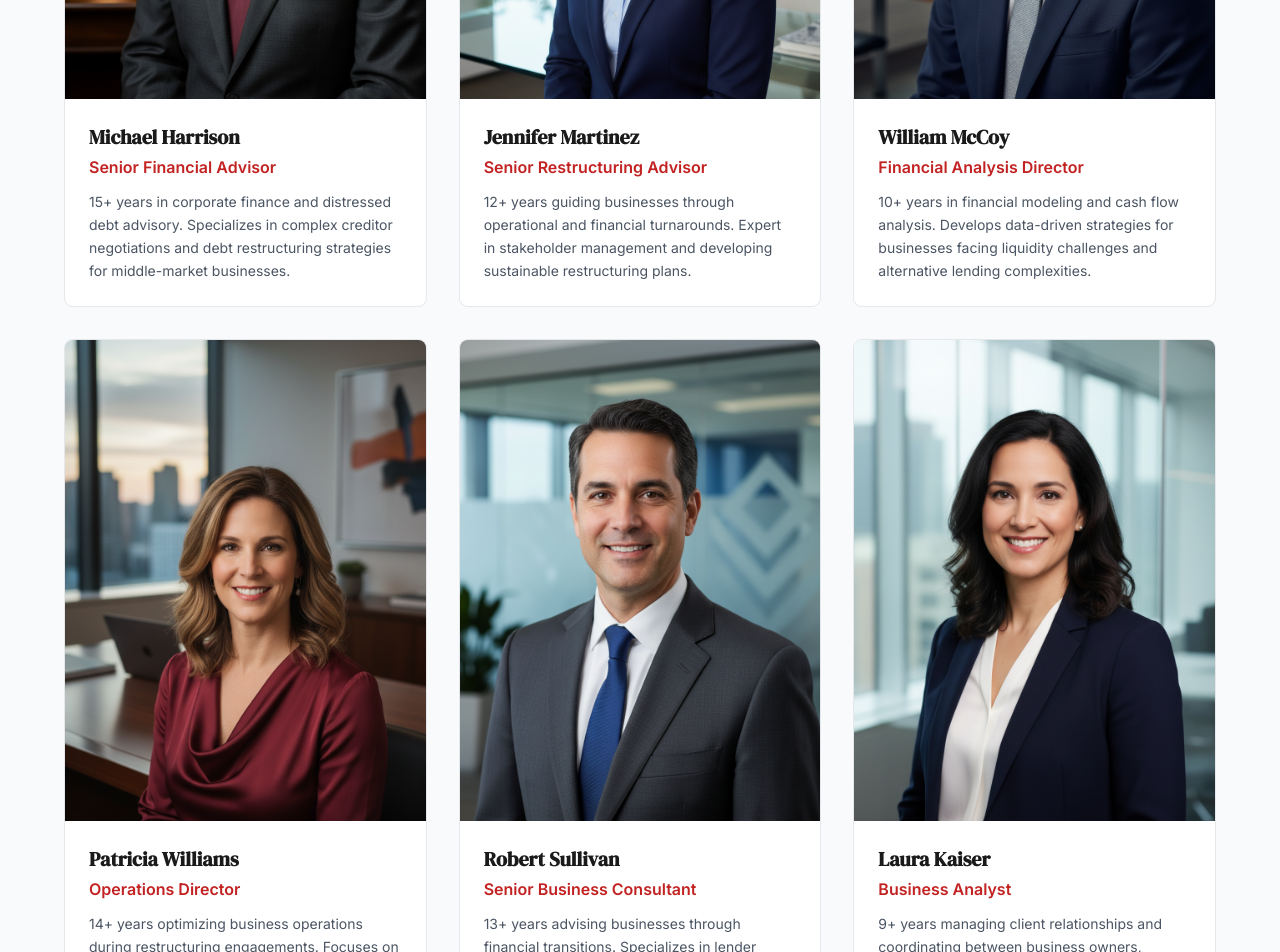
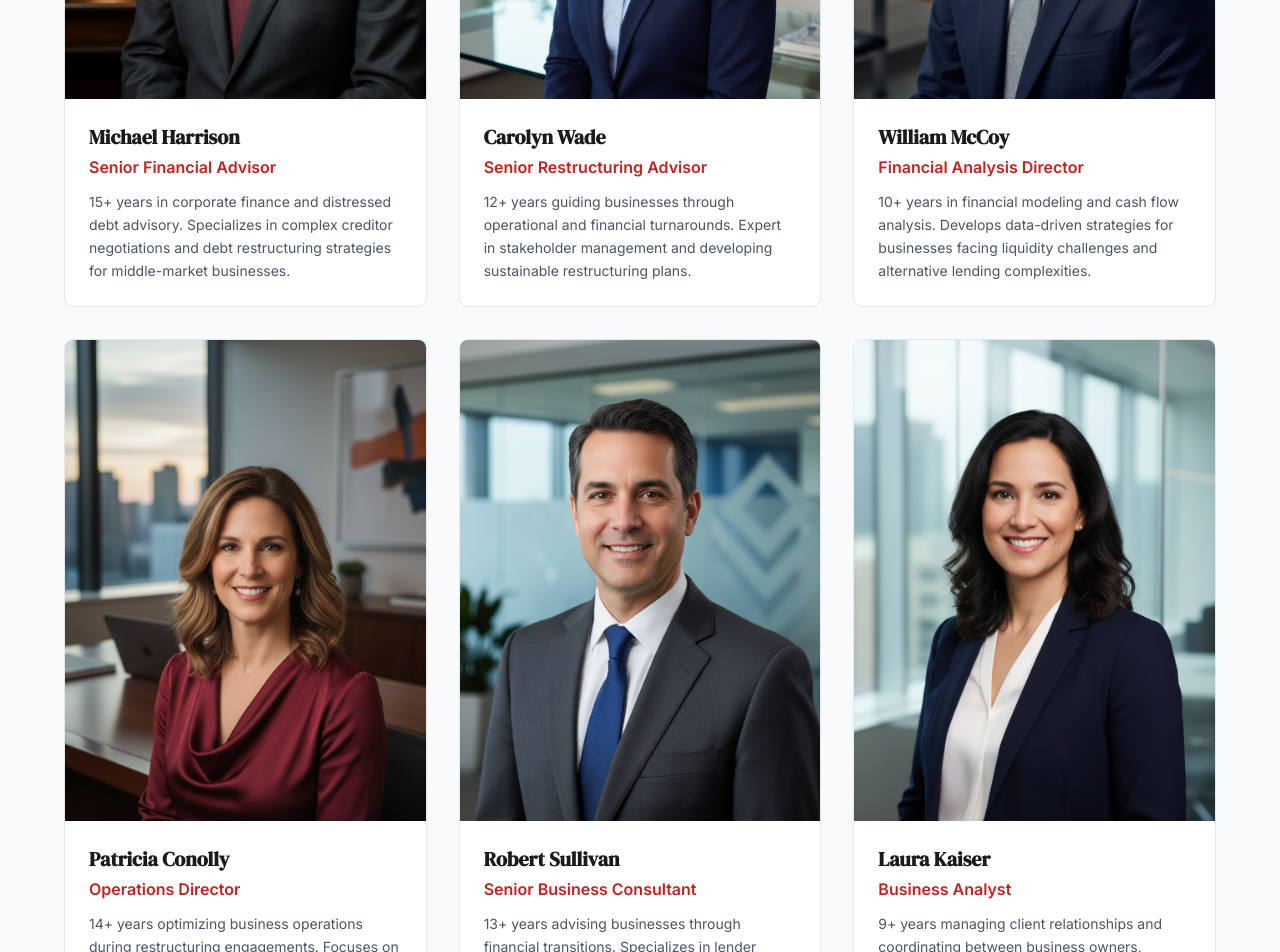
Before and after one commit to samknows9999/sg-054d5103-85fc-4583-be9c-e577d71113a8-1779968500, a Next.js app: page /team in a window 1280 px wide. Shown: the part 3100-4052 px from the top of the page. Built offline with nearby package versions, Linux system fonts and the light colour scheme.

Commit message:
Update src/pages/team.tsx

```diff
--- a/src/pages/team.tsx
+++ b/src/pages/team.tsx
@@ -205,8 +205,8 @@ export default function TeamPage() {
 
                 </div>
                 <div className="p-6">
-                  <h3 className="font-serif text-xl font-semibold mb-1 text-foreground">
-                    Jennifer Martinez
+                  <h3 className="font-serif text-xl font-semibold mb-1 text-foreground">Carolyn Wade
+
                   </h3>
                   <p className="text-accent font-semibold mb-3">
                     Senior Restructuring Advisor
@@ -247,8 +247,8 @@ export default function TeamPage() {
 
                 </div>
                 <div className="p-6">
-                  <h3 className="font-serif text-xl font-semibold mb-1 text-foreground">
-                    Patricia Williams
+                  <h3 className="font-serif text-xl font-semibold mb-1 text-foreground">Patricia Conolly
+
                   </h3>
                   <p className="text-accent font-semibold mb-3">
                     Operations Director
```
